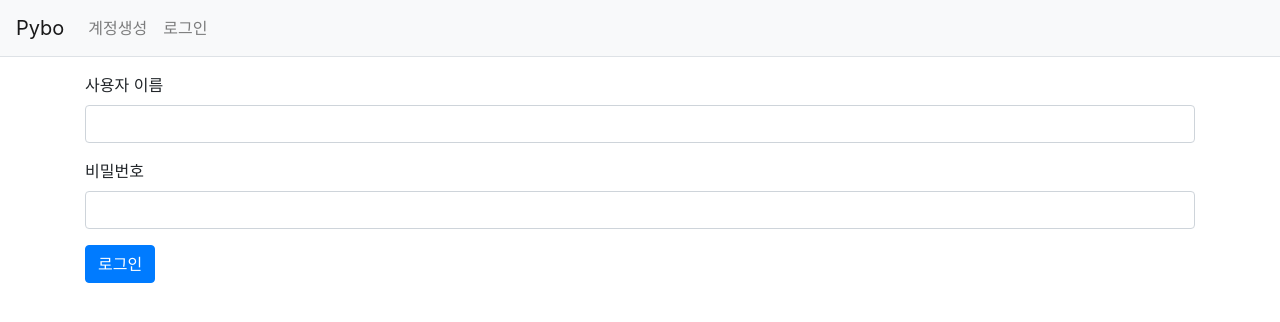
After one commit to toriving/jump-to-flask, a Flask app: template project/pybo/templates/auth/login.html in a window 1280 px wide. The commit adds this page. Shown: the top 322 px of the page. Run offline with Flask 2, Linux system fonts and the light colour scheme; the template is opened without the code that fills it: values that come from a table or form of the project are taken from there, others are empty; some libraries are stand-ins or nearby versions.

Commit message:
Update chapter 3-7, 3-8

```diff
--- a/project/pybo/__init__.py
+++ b/project/pybo/__init__.py
@@ -1,12 +1,19 @@
 from flask import Flask
 from flask_migrate import Migrate
 from flask_sqlalchemy import SQLAlchemy
+from sqlalchemy import MetaData
 
 import config
 
-db = SQLAlchemy()
+naming_convention = {
+    "ix": 'ix_%(column_0_label)s',
+    "uq": "uq_%(table_name)s_%(column_0_name)s",
+    "ck": "ck_%(table_name)s_%(column_0_name)s",
+    "fk": "fk_%(table_name)s_%(column_0_name)s_%(referred_table_name)s",
+    "pk": "pk_%(table_name)s"
+}
+db = SQLAlchemy(metadata=MetaData(naming_convention=naming_convention))
 migrate = Migrate()
-
 
 def create_app():
     app = Flask(__name__)
@@ -14,7 +21,10 @@ def create_app():
 
     # ORM
     db.init_app(app)
-    migrate.init_app(app, db)
+    if app.config['SQLALCHEMY_DATABASE_URI'].startswith("sqlite"):
+        migrate.init_app(app, db, render_as_batch=True)
+    else:
+        migrate.init_app(app, db)
 
     from . import models
 
--- a/project/pybo/models.py
+++ b/project/pybo/models.py
@@ -6,6 +6,8 @@ class Question(db.Model):
     subject = db.Column(db.String(200), nullable=False)
     content = db.Column(db.Text(), nullable=False)
     create_date = db.Column(db.DateTime(), nullable=False)
+    user_id = db.Column(db.Integer, db.ForeignKey('user.id', ondelete='CASCADE'), nullable=False)
+    user = db.relationship('User', backref=db.backref('question_set'))
 
 
 class Answer(db.Model):
@@ -14,6 +16,8 @@ class Answer(db.Model):
     question = db.relationship('Question', backref=db.backref('answer_set'))
     content = db.Column(db.Text(), nullable=False)
     create_date = db.Column(db.DateTime(), nullable=False)
+    user_id = db.Column(db.Integer, db.ForeignKey('user.id', ondelete='CASCADE'), nullable=False)
+    user = db.relationship('User', backref=db.backref('answer_set'))
 
 class User(db.Model):
     id = db.Column(db.Integer, primary_key=True)
--- /dev/null
+++ b/project/pybo/templates/auth/login.html
@@ -0,0 +1,20 @@
+{% extends "base.html" %}
+{% block content %}
+<div class="container my-3">
+    <form method="post" class="post-form">
+        {{ form.csrf_token }}
+        {% include "form_errors.html" %}
+        <div class="form-group">
+            <label for="username">사용자 이름</label>
+            <input type="text" class="form-control" name="username" id="username"
+                   value="{{ form.username.data or '' }}">
+        </div>
+        <div class="form-group">
+            <label for="password">비밀번호</label>
+            <input type="password" class="form-control" name="password" id="password"
+                   value="{{ form.password.data or '' }}">
+        </div>
+        <button type="submit" class="btn btn-primary">로그인</button>
+    </form>
+</div>
+{% endblock %}
--- a/project/pybo/templates/navbar.html
+++ b/project/pybo/templates/navbar.html
@@ -9,7 +9,7 @@
         {% if g.user %}
         <ul class="navbar-nav">
             <li class="nav-item ">
-                <a class="nav-link" href="#">{{ g.user.username }} (로그아웃)</a>
+                <a class="nav-link" href="{{ url_for('auth.logout') }}">{{ g.user.username }} (로그아웃)</a>
             </li>
         </ul>
         {% else %}
@@ -18,7 +18,7 @@
                 <a class="nav-link" href="{{ url_for('auth.signup') }}">계정생성</a>
             </li>
             <li class="nav-item ">
-                <a class="nav-link" href="#">로그인</a>
+                <a class="nav-link" href="{{ url_for('auth.login') }}">로그인</a>
             </li>
         </ul>
         {% endif %}
--- a/project/pybo/templates/question/question_detail.html
+++ b/project/pybo/templates/question/question_detail.html
@@ -37,7 +37,8 @@
         {% endfor %}
         <!-- 오류표시 End -->
         <div class="form-group">
-            <textarea name="content" id="content" class="form-control" rows="10"></textarea>
+            <textarea {% if not g.user %}disabled{% endif %}
+                      name="content" id="content" class="form-control" rows="10"></textarea>
         </div>
         <input type="submit" value="답변등록" class="btn btn-primary">
     </form>
--- a/project/pybo/views/answer_views.py
+++ b/project/pybo/views/answer_views.py
@@ -1,21 +1,23 @@
 from datetime import datetime
 
-from flask import Blueprint, url_for, request, render_template
+from flask import Blueprint, url_for, request, render_template, g
 from werkzeug.utils import redirect
 from ..forms import AnswerForm
 from pybo import db
 from pybo.models import Question, Answer
+from .auth_views import login_required
 
 bp = Blueprint('answer', __name__, url_prefix='/answer')
 
 
 @bp.route('/create/<int:question_id>', methods=('POST',))
+@login_required
 def create(question_id):
     form = AnswerForm()
     question = Question.query.get_or_404(question_id)
     if form.validate_on_submit():
         content = request.form['content']
-        answer = Answer(content=content, create_date=datetime.now())
+        answer = Answer(content=content, create_date=datetime.now(), user=g.user)
         question.answer_set.append(answer)
         db.session.commit()
         return redirect(url_for('question.detail', question_id=question_id))
--- a/project/pybo/views/auth_views.py
+++ b/project/pybo/views/auth_views.py
@@ -5,6 +5,8 @@ from werkzeug.utils import redirect
 from pybo import db
 from pybo.forms import UserCreateForm, UserLoginForm
 from pybo.models import User
+
+import functools
 
 bp = Blueprint('auth', __name__, url_prefix='/auth')
 
@@ -50,3 +52,17 @@ def load_logged_in_user():
         g.user = None
     else:
         g.user = User.query.get(user_id)
+
+
+@bp.route('/logout/')
+def logout():
+    session.clear()
+    return redirect(url_for('main.index'))
+
+def login_required(view):
+    @functools.wraps(view)
+    def wrapped_view(**kwargs):
+        if g.user is None:
+            return redirect(url_for('auth.login'))
+        return view(**kwargs)
+    return wrapped_view
```
Also changed, not shown: project/pybo/views/question_views.py (+5 -2 lines), project/pybo.db.
